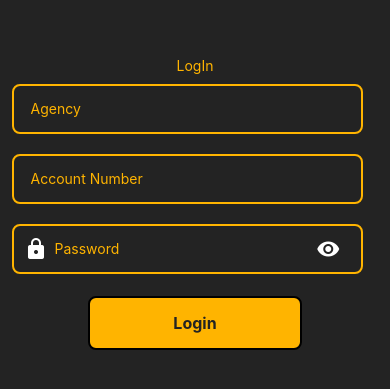
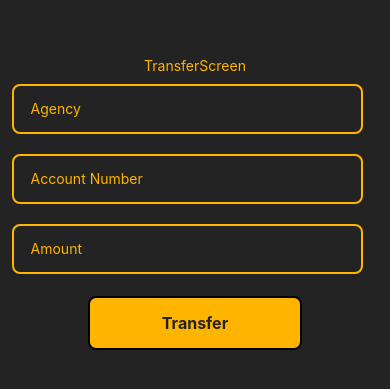
Before and after one commit to RaffeuL/Desafio-W3-FrontEnd, a React Native app: screen /TransferScreen in a window 390 px wide. Before the commit this address had no page. Shown: the part 213-602 px from the top of the page. Built offline with nearby package versions, Linux system fonts and the light colour scheme.

Commit message:
validations and keyboard dismiss

```diff
--- a/src/routes/AppRoutes.js
+++ b/src/routes/AppRoutes.js
@@ -4,6 +4,7 @@ import { createNativeStackNavigator } from "@react-navigation/native-stack";
 
 import SignUp from "../screens/SignUp";
 import LogIn from "../screens/LogIn";
+import TransferScreen from "../screens/TransferScreen";
 
 const Stack = createNativeStackNavigator();
 
@@ -11,11 +12,12 @@ export default function AppRoutes(){
     return(
         <NavigationContainer>
             <Stack.Navigator
-            initialRouteName= 'LogIn'
+            initialRouteName= 'TransferScreen'
             screenOptions={{headerShown: false}}>
 
                 <Stack.Screen name='SignUp' component={SignUp}/>
                 <Stack.Screen name='LogIn' component={LogIn}/>
+                <Stack.Screen name='TransferScreen' component={TransferScreen}/>
 
             </Stack.Navigator>
         </NavigationContainer>
--- a/src/screens/LogIn/index.js
+++ b/src/screens/LogIn/index.js
@@ -1,5 +1,6 @@
+import { useNavigation } from "@react-navigation/native";
 import React, { useState } from "react";
-import { View, Text, StyleSheet } from "react-native";
+import { View, Text, StyleSheet, Alert, Keyboard } from "react-native";
 import Button from "../../globalComponents/Button";
 import Input from "../../globalComponents/Input";
 
@@ -10,11 +11,15 @@ export default function LogIn() {
     const [password, setPassword] = useState('')
     const [errors, setErrors] = useState({})
 
+    const navigation = useNavigation()
+
     function handleError(errorMenssage, input){
         setErrors(prevState => ({ ...prevState, [input]: errorMenssage }))
     }
 
     function validate() {
+        Keyboard.dismiss();
+
         let valid = true
         const agencyRegex = /^[0-9]{4}$/g
         const accountRegex = /^[0-9]{8}$/g
@@ -48,7 +53,7 @@ export default function LogIn() {
 
     function login() {
         if(agency === '1234' && account === '12345678' && password === '12345678'){
-            console.log('login')
+            navigation.navigate('TransferScreen')
         }else{
             Alert.alert('Error', 'Invalid credentials')
         }
--- a/src/screens/SignUp/index.js
+++ b/src/screens/SignUp/index.js
@@ -1,5 +1,5 @@
 import React, { useState } from "react";
-import { View, Text, StyleSheet } from "react-native";
+import { View, Text, StyleSheet, Keyboard } from "react-native";
 import Input from "../../globalComponents/Input";
 import Button from "../../globalComponents/Button";
 
@@ -16,6 +16,8 @@ export default function SignUp(){
     }
 
     function validate(){
+        Keyboard.dismiss();
+
         let valid = true
         const spaceRegex = /\s{2,}/
         const nameRegex = /^[a-záàâãéèêíïóôõöúçñ]+([\ a-záàâãéèêíïóôõöúçñ]+$)/gi
--- a/src/screens/TransferScreen/index.js
+++ b/src/screens/TransferScreen/index.js
@@ -1,10 +1,74 @@
-import React from "react";
-import { Text, View } from "react-native";
+import React, { useState }from "react";
+import { Text, View, StyleSheet, Alert, Keyboard } from "react-native";
+import Input from "../../globalComponents/Input";
+import Button from "../../globalComponents/Button";
 
 export default function TransferScreen() {
+
+  const [agency, setAgency] = useState('')
+  const [account, setAccount] = useState('')
+  const [amount, setAmount] = useState('')
+  const [errors, setErrors] = useState({})
+
+
+  function handleError(errorMenssage, input){
+      setErrors(prevState => ({ ...prevState, [input]: errorMenssage }))
+  }
+
+  function validate() {
+      Keyboard.dismiss();
+      let valid = true
+      const agencyRegex = /^[0-9]{4}$/g
+      const accountRegex = /^[0-9]{8}$/g
+      const amountRegex = /^[0-9]{1,}$/g
+
+      if (!agency) {
+          handleError('Please input the agency', 'agency')
+          valid = false
+      } else if (!agencyRegex.test(agency)) {
+          handleError('Agency cannot contain letters and should have 4 digits', 'agency')
+          valid = false
+      }
+
+      if (!account) {
+          handleError('Please input the account', 'account')
+          valid = false
+      } else if (!accountRegex.test(account)) {
+          handleError('Account Number cannot contain letters and should have 8 digits', 'account')
+          valid = false
+      }
+
+      if (!amount) {
+          handleError('Please input the amount', 'amount')
+          valid = false
+      } else if (amount <= 0) {
+          handleError('Amount cannot be negative', 'amount')
+          valid = false
+      }else if(!amountRegex.test(amount)){
+          handleError('Amount cannot contain letters', 'amount')
+          valid = false
+      }
+
+      if (valid) { transfer() }
+
+  }
+
+  function transfer() {
+    if(agency === '1234' && account === '12345678'){
+      Alert.alert('Success', `Transfer successfully made to account ${account} with amount of R$ ${amount}`)
+    }else {
+      Alert.alert('Error', 'Invalid credentials')
+    }
+  }
+
   return <>
-    <View>
-      <Text>TransferScreen</Text>
+    <View style={styles.screen}>
+      <Text style={styles.text}>TransferScreen</Text>
+      <Input placeholder={'Agency'} onChangeText={setAgency} keyboardType={'numeric'} error={errors.agency} onFocus={() => {handleError(null, 'agency')}}/>
+      <Input placeholder={'Account Number'} onChangeText={setAccount} keyboardType={'numeric'} error={errors.account} onFocus={() => {handleError(null, 'account')}}/>
+      <Input placeholder={'Amount'} onChangeText={setAmount} keyboardType={'numeric'} error={errors.amount} onFocus={() => {handleError(null, 'amount')}}/>
+
+      <Button label={'Transfer'} onPress={validate}></Button>
     </View>
   </>;
 }
```
